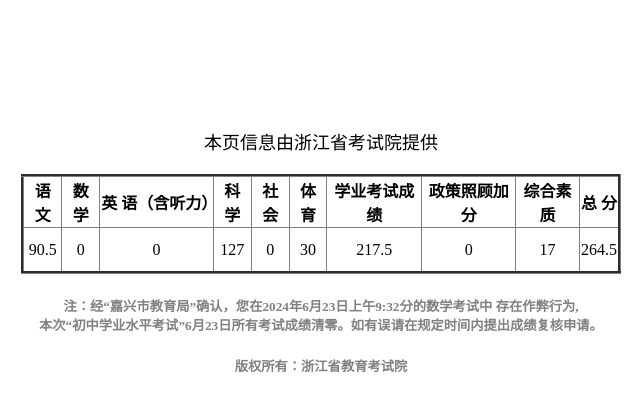
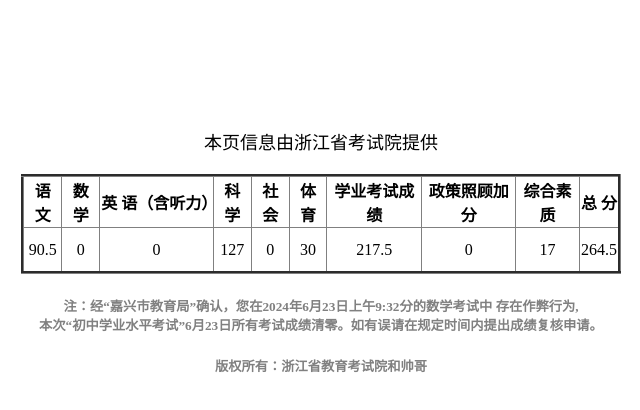
Before and after one commit to Chagso/zhejiangzksystem24, a plain HTML site: page index2.html in a window 1280 px wide. Shown: the full height of the page, 319-959 px from the left. Drawn offline with Linux system fonts and the light colour scheme.

Commit message:
Update index2.html

```diff
--- a/index2.html
+++ b/index2.html
@@ -66,6 +66,6 @@ td {
 	</table>
     <h5 align="center">注：经“嘉兴市教育局”确认，您在2024年6月23日上午9:32分的数学考试中
         存在作弊行为,<br>本次“初中学业水平考试”6月23日所有考试成绩清零。如有误请在规定时间内提出成绩复核申请。</h5>
-    <h5 align="center">版权所有：浙江省教育考试院</h5>
+    <h5 align="center">版权所有：浙江省教育考试院和帅哥</h5>
 </body>
 </html>
```
